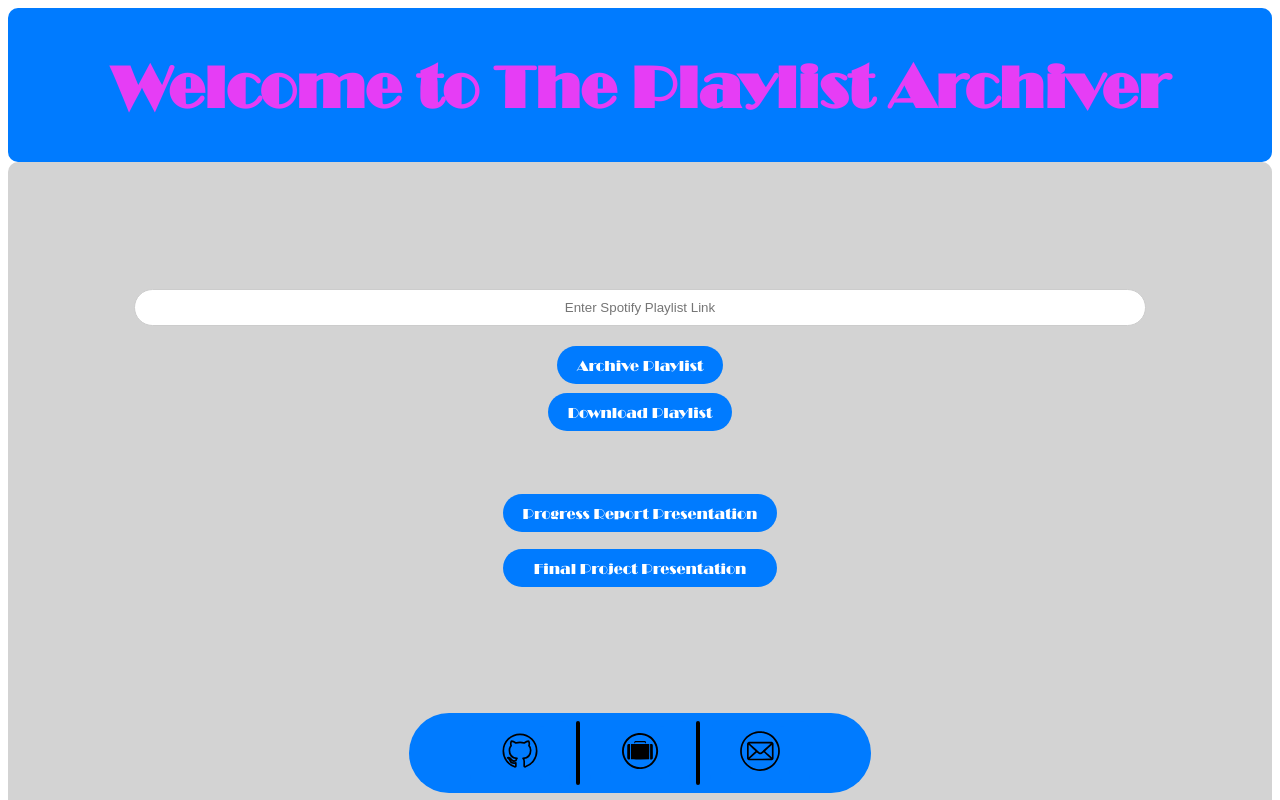
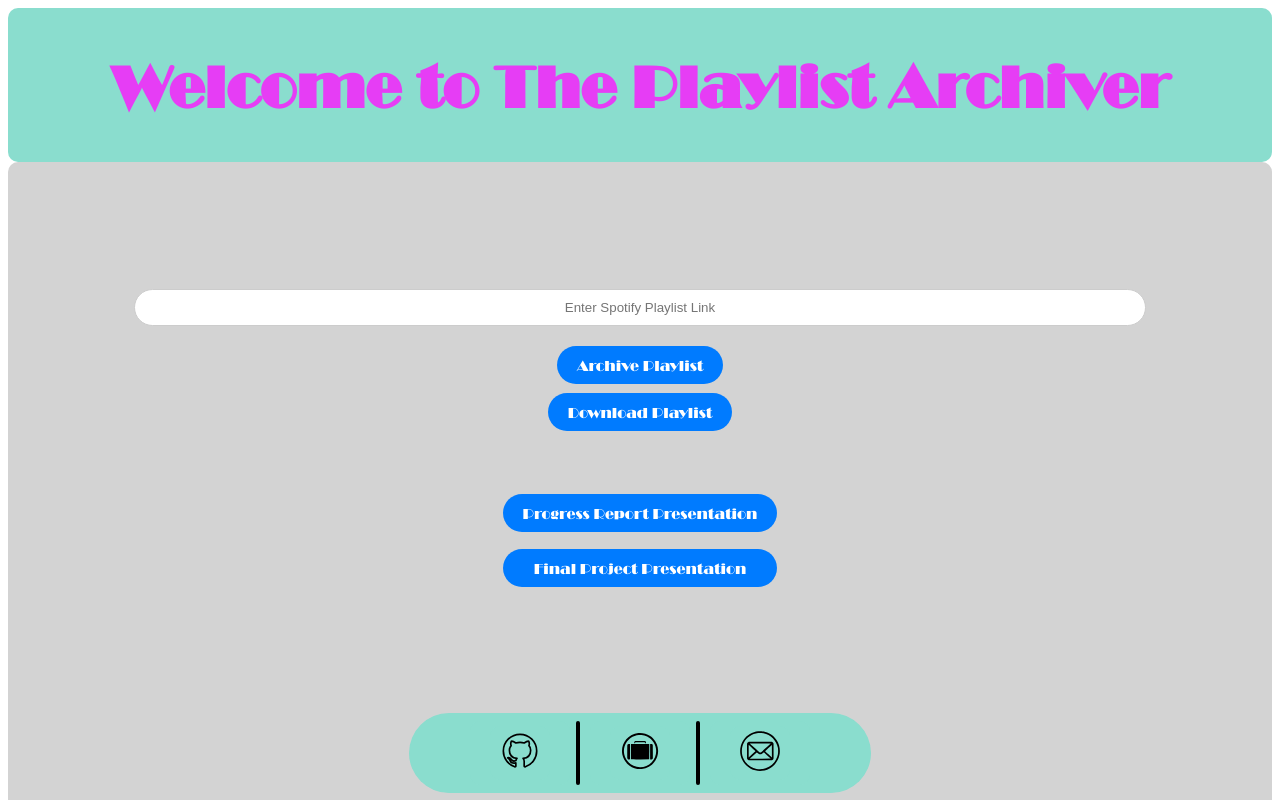
Before and after one commit to tenjotenge/playlist-archiver, a Next.js app: page / in a window 1280 px wide. Shown: the top 800 px of the page. Built offline with nearby package versions, Linux system fonts and the light colour scheme.

Commit message:
south beach teal

```diff
--- a/src/components/Banner.module.css
+++ b/src/components/Banner.module.css
@@ -8,7 +8,7 @@
 
 .banner-container {
   color: black;
-  background-color: #007bff; /* #e63df5 for pink */
+  background-color: #8ADDCE; /* #e63df5 for pink */
   padding: 1px;
   text-align: center;
   border-radius: 10px;
--- a/src/components/LinkBar.module.css
+++ b/src/components/LinkBar.module.css
@@ -1,6 +1,6 @@
 /* LinkBar.module.css */
 .link-bar {
-    background-color: #007bff; /* Change the background color to blue */
+    background-color: #8ADDCE; /* Change the background color to blue */
     padding: 10px;
     border-radius: 50px;
     display: flex;
@@ -21,7 +21,7 @@
   }
 
   .link-item {
-    background-color: #007bff; /* Change the background color to blue */
+    background-color: #8ADDCE; /* Change the background color to blue */
     padding: 5px 10px;
     border-radius: 10px;
     margin: 0 10px;
```
